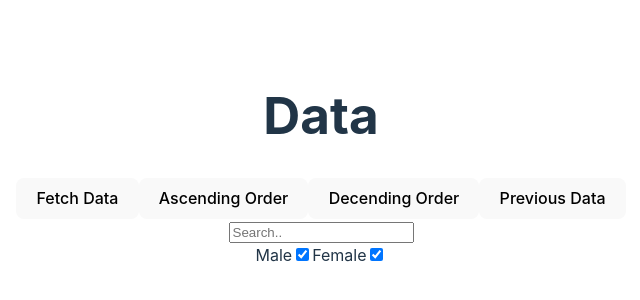
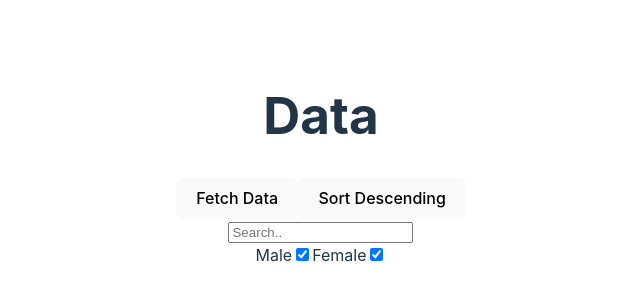
Before and after one commit to Nilesh1308/Api, a React (Vite) app: page / in a window 1280 px wide. Shown: the part 240-540 px from the top of the page, without its empty margins (319-959 px from the left). Built offline with nearby package versions, Linux system fonts and the light colour scheme.

Commit message:
sorted after the filterdata

```diff
--- a/src/App.jsx
+++ b/src/App.jsx
@@ -8,6 +8,7 @@ function App() {
     female: true,
   });
   const [query, setQuery]= useState("");
+  const [isAscending,setIsAscending]=useState(true);
 
   const showData = async () => {
      const res = await fetch(`https://gorest.co.in/public/v2/users`);
@@ -15,20 +16,7 @@ function App() {
          setMyData(d)
          console.log(d)
   }
-  const ascendingEvent =() =>{
-    let data = [...myData]
-    if (data.length >0 ){
-    let result = data.sort((a,b)=>a.name.localeCompare(b.name))
-    setMyData(result)
-    }
-  }
-  const descendingEvent =() =>{
-    let data =[...myData]
-    if (data.length >0 ){
-    let result = data.sort((a,b)=>b.name.localeCompare(a.name))
-    setMyData(result)
-    }
-  }
+
   const handleCheckboxChange = (event) => {
     const { name, checked } = event.target;
     setSelectedGenders({
@@ -41,14 +29,24 @@ function App() {
     if (selectedGenders.female && user.gender === "female") return true;
     return false;
    });
+   const ascendingEvent =() =>{
+    setIsAscending(!isAscending);
+  };
+  const sortedData = [...filteredData];
+  sortedData.sort((a,b) => {
+    if(isAscending){
+      return a.name.localeCompare(b.name);
+    }
+    else {
+      return b.name.localeCompare(a.name);
+    }
+  });
 
   return (
     <>
   <h1>Data</h1>
   <button type="button" className="btn btn-success mx-1"onClick={showData}>Fetch Data</button>
-  <button type="button" className="btn btn-success mx-1"onClick={ascendingEvent}>Ascending Order</button>
-  <button type="button" className="btn btn-success mx-1"onClick={descendingEvent}>Decending Order</button>
-  <button type="button" className="btn btn-success mx-1"onClick={showData}>Previous Data</button>
+  <button type="button" className="btn btn-success mx-1"onClick={ascendingEvent}>{isAscending ? "Sort Descending": "Sort Ascending"}</button>
   <div>
   <input type= "text" placeholder="Search.." className="search my-1" onChange={(e)=> setQuery(e.target.value)}/>
   </div>
@@ -63,7 +61,7 @@ function App() {
         </label>
       </div>
 
-      {filteredData&&filteredData.filter((user)=>user.name.toLowerCase().includes(query.toLowerCase())).map((user) => {
+      {sortedData&&sortedData.filter((user)=>user.name.toLowerCase().includes(query.toLowerCase())).map((user) => {
         const { id, name, email, gender, status } = user;
         return (
           <div className="card" key={id}>
```
